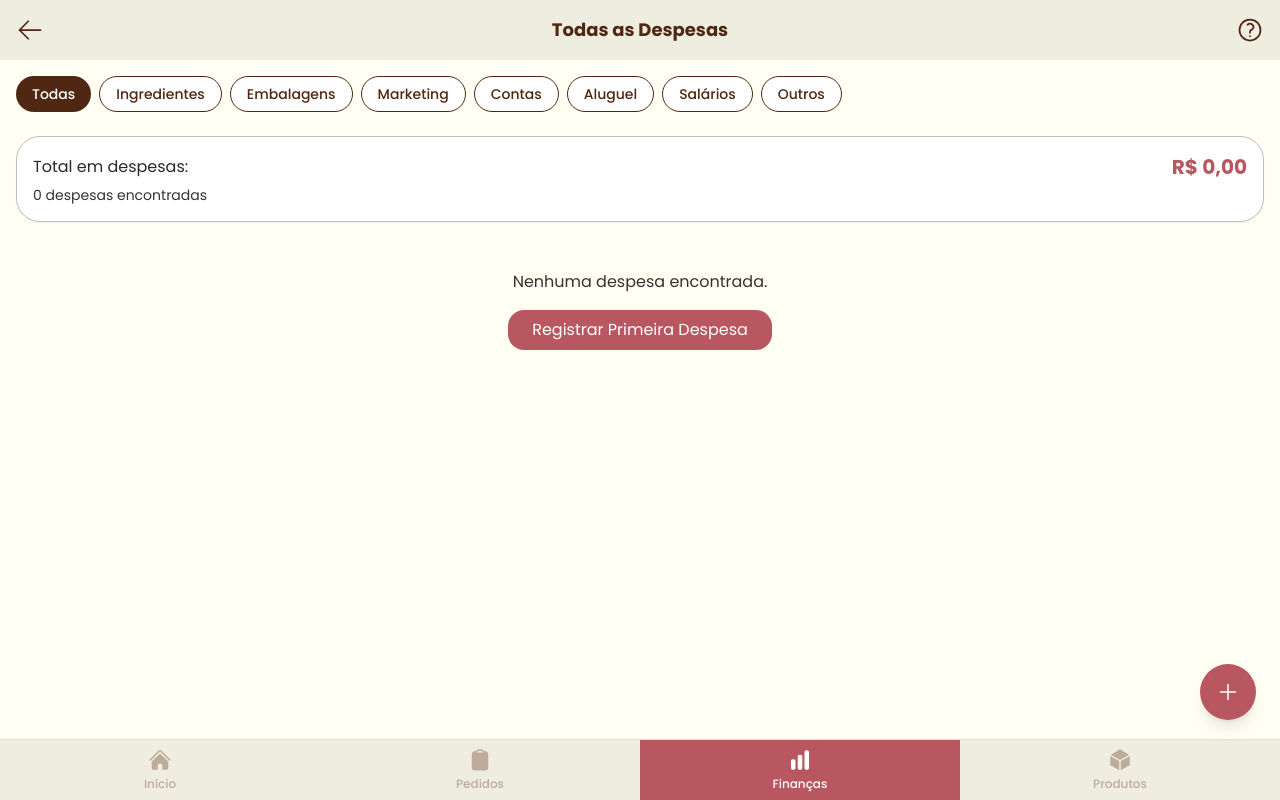
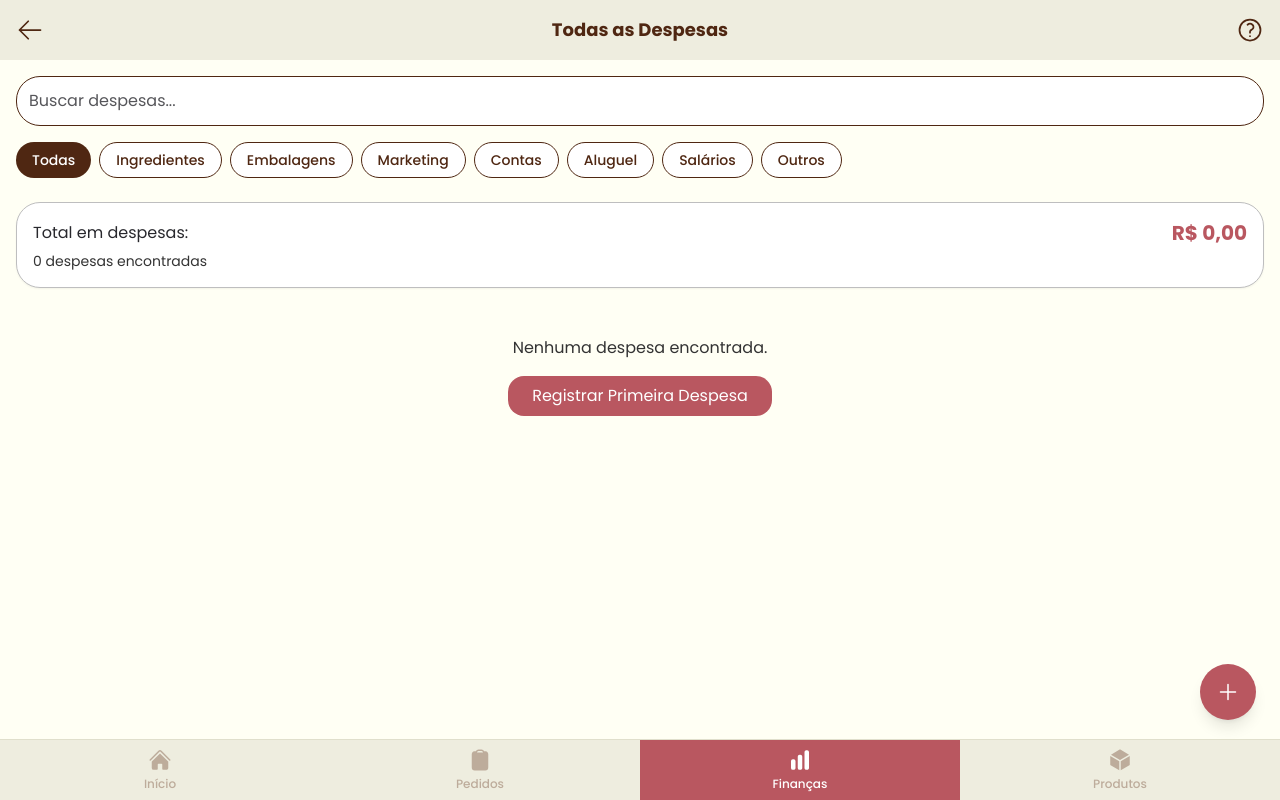
Before and after one commit to ArthurLimaMiranda/Projeto_IHC, a Next.js app: page /en/financas/despesas-lista in a window 1280 px wide. Built offline with nearby package versions, Linux system fonts and the light colour scheme.

Commit message:
add barra de pesquisa em despesas

```diff
--- a/app/[locale]/financas/despesas-lista/page.tsx
+++ b/app/[locale]/financas/despesas-lista/page.tsx
@@ -1,4 +1,3 @@
-// app/financas/despesas-lista/page.tsx
 "use client";
 
 import React, { useState, useEffect } from "react";
@@ -14,30 +13,58 @@ export default function ListaDespesas() {
   const [despesas, setDespesas] = useState<any[]>([]);
   const [categoriaFiltro, setCategoriaFiltro] = useState("Todas");
 
+  // 👇 MOVIDO PARA CIMA (ANTES DO useEffect)
+  const [searchTerm, setSearchTerm] = useState("");
+
   useEffect(() => {
     const carregarDespesas = () => {
       let expenses = getExpenses();
 
+      // Filtro por categoria
       if (categoriaFiltro !== "Todas") {
         expenses = getExpensesByCategory(categoriaFiltro);
       }
 
-      // Ordenar por data (mais recente primeiro)
-      expenses.sort((a, b) => new Date(b.date).getTime() - new Date(a.date).getTime());
+      // Filtro de texto
+      if (searchTerm.trim() !== "") {
+        const term = searchTerm.toLowerCase();
+
+        expenses = expenses.filter((item) =>
+          item.category?.toLowerCase().includes(term) ||
+          item.subcategory?.toLowerCase().includes(term) ||
+          item.description?.toLowerCase().includes(term) ||
+          item.supplier?.toLowerCase().includes(term)
+        );
+      }
+
+      // Ordenar por data
+      expenses.sort(
+        (a, b) => new Date(b.date).getTime() - new Date(a.date).getTime()
+      );
+
       setDespesas(expenses);
     };
 
     carregarDespesas();
-    window.addEventListener('storage', carregarDespesas);
-    return () => window.removeEventListener('storage', carregarDespesas);
-  }, [getExpenses, getExpensesByCategory, categoriaFiltro]);
+    window.addEventListener("storage", carregarDespesas);
+    return () => window.removeEventListener("storage", carregarDespesas);
+  }, [getExpenses, getExpensesByCategory, categoriaFiltro, searchTerm]);
 
-  const categorias = ["Todas", "Ingredientes", "Embalagens", "Marketing", "Contas", "Aluguel", "Salários", "Outros"];
+  const categorias = [
+    "Todas",
+    "Ingredientes",
+    "Embalagens",
+    "Marketing",
+    "Contas",
+    "Aluguel",
+    "Salários",
+    "Outros"
+  ];
 
   const formatCurrency = (value: number) => {
-    return new Intl.NumberFormat('pt-BR', {
-      style: 'currency',
-      currency: 'BRL'
+    return new Intl.NumberFormat("pt-BR", {
+      style: "currency",
+      currency: "BRL",
     }).format(value);
   };
 
@@ -55,6 +82,19 @@ export default function ListaDespesas() {
         <h1 className="text-lg font-bold text-[#4F2712]">Todas as Despesas</h1>
         <QuestionMarkCircleIcon className="w-7 h-7 text-[#4F2712]" />
       </header>
+
+      {/* Campo de Busca */}
+      <div className="px-4 mt-4">
+        <input
+          type="text"
+          placeholder="Buscar despesas..."
+          value={searchTerm}
+          onChange={(e) => setSearchTerm(e.target.value)}
+          className="w-full p-3 bg-white border border-[#4F2712] rounded-xl text-[#4F2712]
+            focus:border-[#B95760] focus:ring-2 focus:ring-[#B95760]
+            focus:outline-none"
+        />
+      </div>
 
       {/* Filtros */}
       <div className="p-4">
@@ -85,7 +125,7 @@ export default function ListaDespesas() {
             </span>
           </div>
           <p className="text-sm text-gray-500 mt-1">
-            {despesas.length} {despesas.length === 1 ? 'despesa' : 'despesas'} encontradas
+            {despesas.length} {despesas.length === 1 ? "despesa" : "despesas"} encontradas
           </p>
         </div>
       </div>
@@ -102,8 +142,11 @@ export default function ListaDespesas() {
           </div>
         ) : (
           <div className="space-y-3">
-            {despesas.map(despesa => (
-              <div key={despesa.id} className="bg-white p-4 rounded-xl shadow-sm border border-gray-100">
+            {despesas.map((despesa) => (
+              <div
+                key={despesa.id}
+                className="bg-white p-4 rounded-xl shadow-sm border border-gray-100"
+              >
                 <div className="flex justify-between items-start">
                   <div className="flex-1">
                     <h3 className="font-bold text-[#B95760]">{despesa.category}</h3>
@@ -114,7 +157,9 @@ export default function ListaDespesas() {
                       <p className="text-sm text-gray-600 mt-1">{despesa.description}</p>
                     )}
                     <div className="flex items-center gap-4 mt-2 text-xs text-gray-500">
-                      <span>{new Date(despesa.date).toLocaleDateString('pt-BR')}</span>
+                      <span>
+                        {new Date(despesa.date).toLocaleDateString("pt-BR")}
+                      </span>
                       {despesa.supplier && (
                         <>
                           <span>•</span>
```
